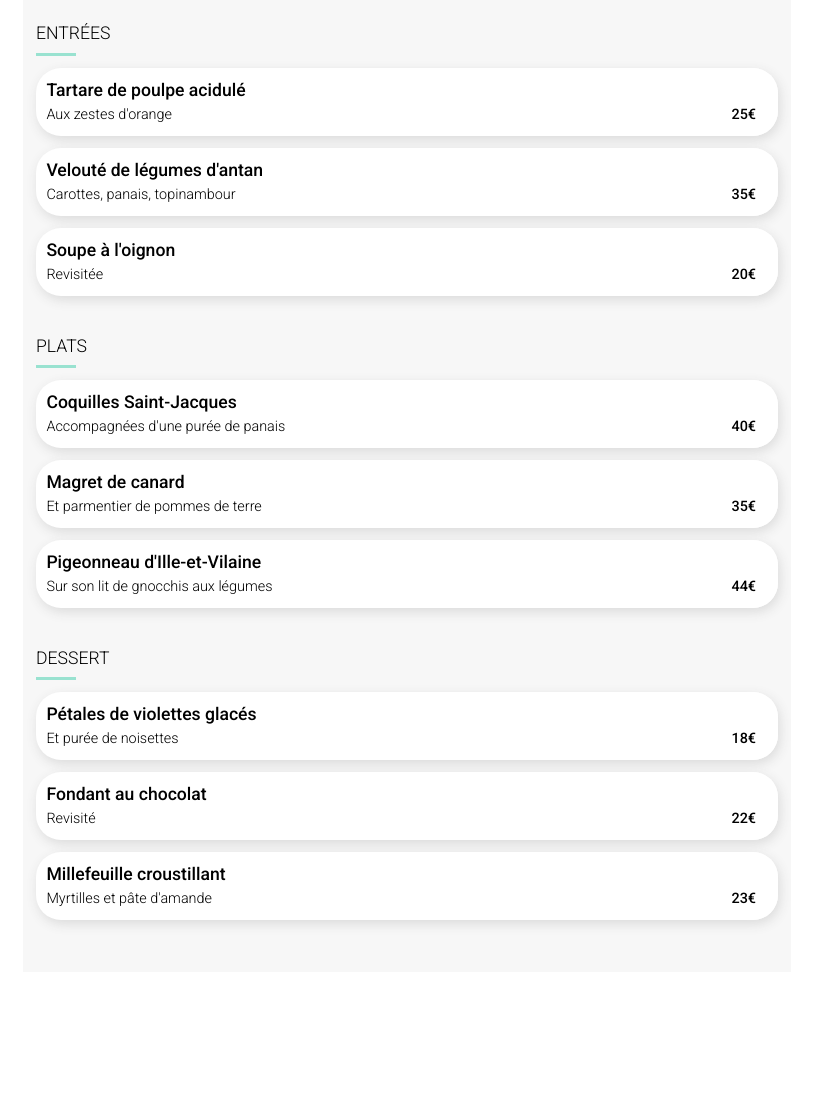
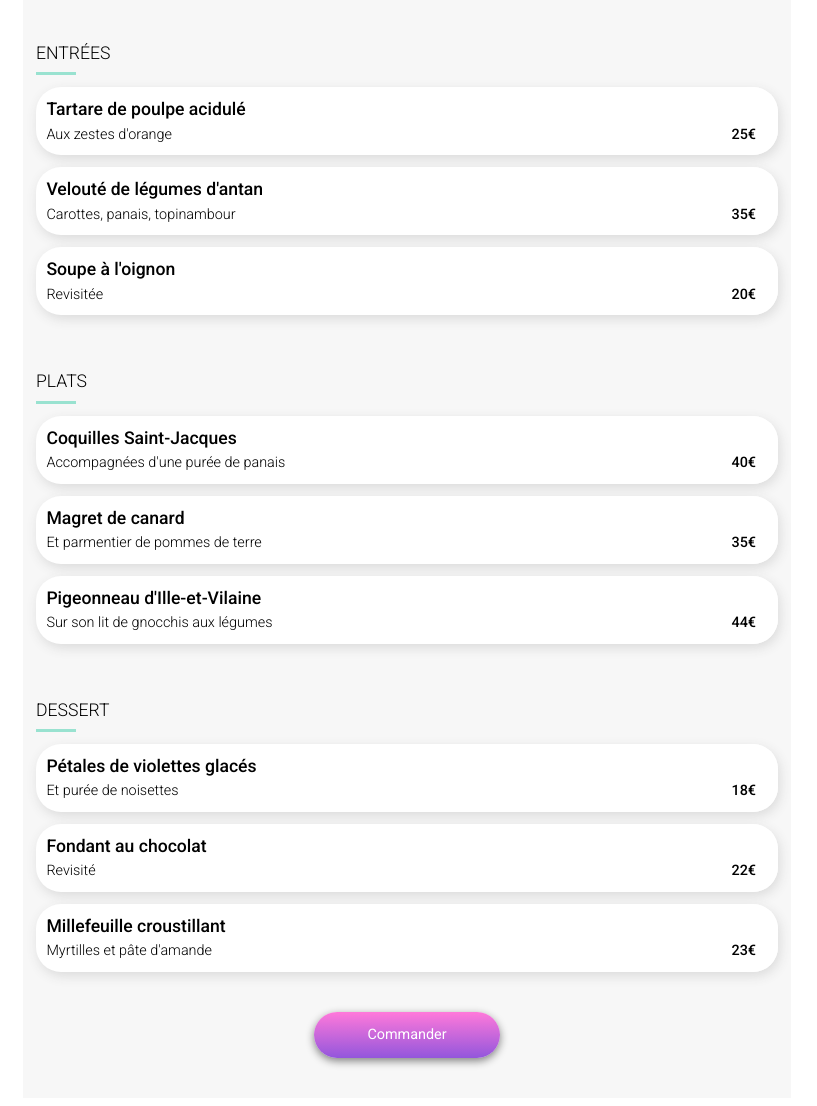
Before and after one commit to DuvauxMaxime/ohmyfood, a website: page restaurant-francaise.html in a window 1280 px wide. Shown: the part 348-1454 px from the top of the page, without its empty margins (233-1050 px from the left). Before the commit the page ends 1368 px from the top, so only its background shows below. Drawn offline with Linux system fonts and the light colour scheme; a web font is replaced by a local one.

Commit message:
Ajout bouton commander pied de page

```diff
--- a/restaurant-francaise.html
+++ b/restaurant-francaise.html
@@ -118,7 +118,9 @@
                     </li>
                 </ul>
             </section>
+            <button type="button" class="command__button">Commander</button>
         </article>
+
     </main>
 
 
--- a/styles/sass/components/_components.scss
+++ b/styles/sass/components/_components.scss
@@ -20,3 +20,26 @@
         }
     }
 }
+
+.command {
+    &__button {
+        border-radius: 35px 35px 35px 35px;
+        padding: 15px 20px;
+        border: 0px;
+        font-family: $text-typo;
+        font-size: 0.9em;
+        color: #fff;
+        background: linear-gradient($secondary-color, $primary-color);
+        box-shadow: 0px 3px 8px grey;
+        cursor: pointer;
+
+
+
+        &:hover {
+            box-shadow: 0px 2px 18px rgba(0, 0, 0, 0.9);
+            filter: brightness(108%);
+            transition: all 350ms;
+            transition-timing-function: ease-in-out;
+        }
+    }
+}
--- a/styles/sass/pages/_restaurant-page.scss
+++ b/styles/sass/pages/_restaurant-page.scss
@@ -15,6 +15,8 @@
     padding: 12px 13px 36px 13px;
     position: relative;
     top: -3rem;
+    display: flex;
+    flex-direction: column;
 
     &__heading {
         width: 100%;
@@ -249,3 +251,11 @@
     width: 40px;
     height: 3px;
 }
+
+.command {
+    &__button {
+        margin: 24px 0 4px 0;
+        width: 186px;
+        align-self: center;
+    }
+}
```
Also changed, not shown: styles/css/style.css, 1 other file.
